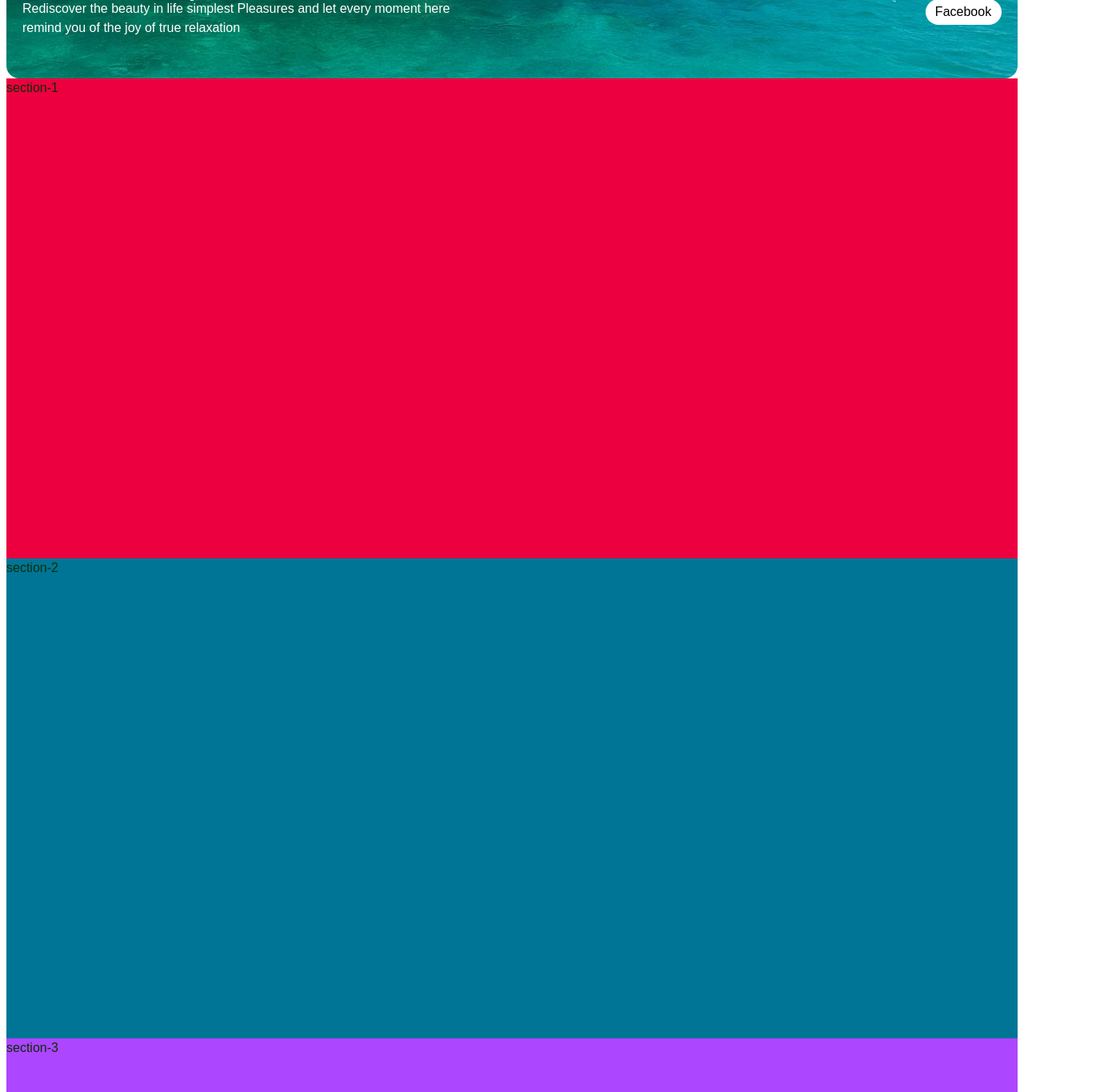
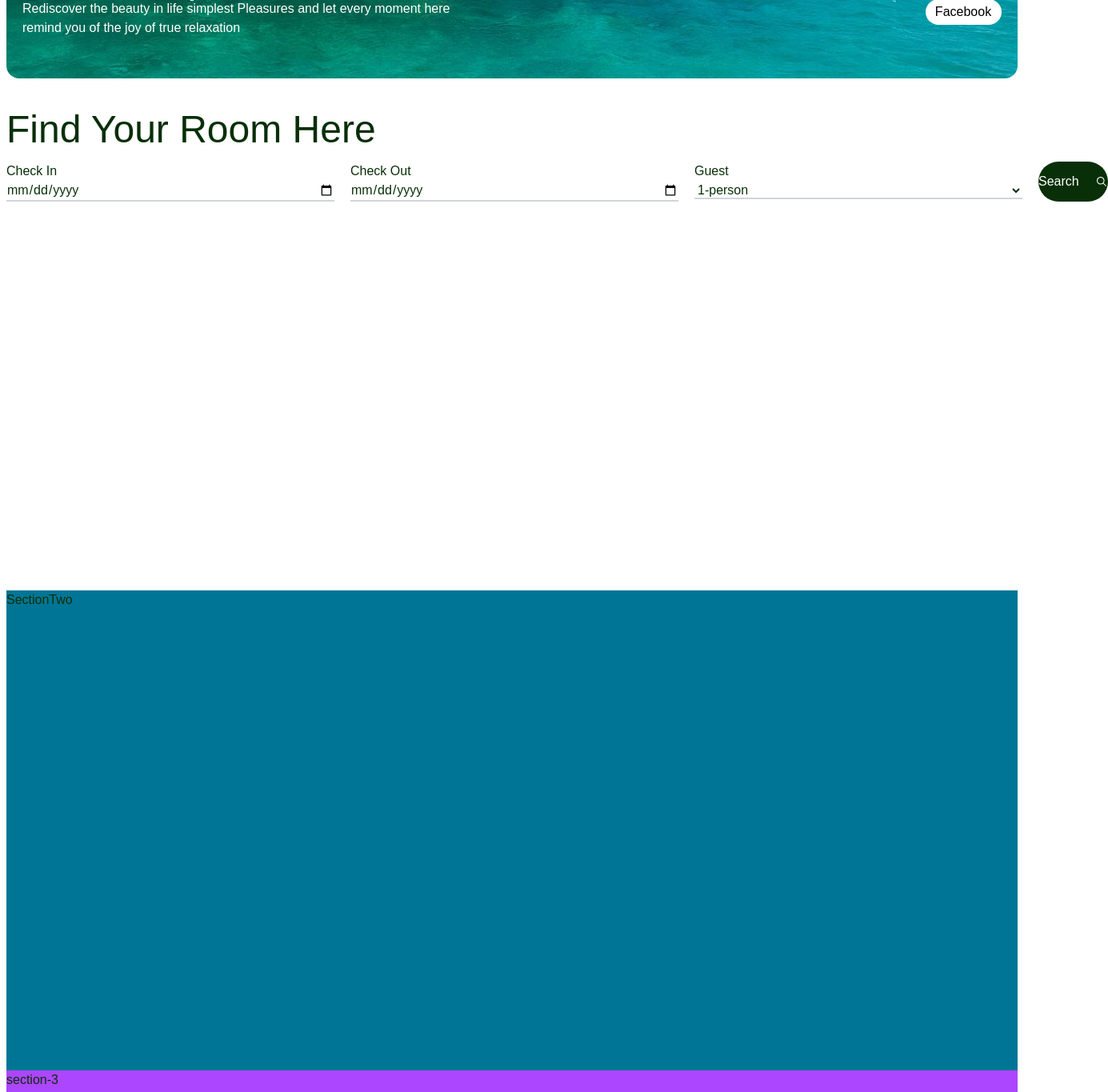
Before and after one commit to Adedejijohn11/Travel-booking, a Next.js app in the folder wanderlust/: page /en in a window 1280 px wide. Shown: the part 580-1945 px from the top of the page at 80% size, 1385 px wide, since content can reach past the window. Built offline with nearby package versions, Linux system fonts and the light colour scheme.

Commit message:
build section-1 form

```diff
--- a/wanderlust/messages/en.json
+++ b/wanderlust/messages/en.json
@@ -8,5 +8,12 @@
     "about": "About",
     "explore": "Expolre",
     "find": "FindRoom"
+  },
+  "SectionOne": {
+    "checkin": "Check In",
+    "Checkout": "Check Out",
+    "find": "Find Your Room Here",
+    "guest": "Guest",
+    "search": "Search"
   }
 }
--- a/wanderlust/messages/fr.json
+++ b/wanderlust/messages/fr.json
@@ -8,5 +8,12 @@
     "about": "À propos",
     "explore": "Explorer",
     "find": "TrouverChambre"
+  },
+  "SectionOne": {
+    "checkin": "Enregistrement",
+    "Checkout": "Vérifiez",
+    "find": "Trouvez votre chambre ici",
+    "guest": "Invité",
+    "search": "Recherche"
   }
 }
--- a/wanderlust/src/app/[locale]/layout.tsx
+++ b/wanderlust/src/app/[locale]/layout.tsx
@@ -4,8 +4,9 @@ import "./globals.css";
 import { notFound } from "next/navigation";
 import { routing } from "@/i18n/routing";
 import { setRequestLocale } from "next-intl/server";
-import Navbar from "@/components/Navbar";
+
 import Footer from "@/components/Footer";
+import Navbar from "@/components/navbar/Navbar";
 
 export function generateStaticParams() {
   return routing.locales.map((locale) => ({ locale }));
--- a/wanderlust/src/app/[locale]/page.tsx
+++ b/wanderlust/src/app/[locale]/page.tsx
@@ -1,3 +1,6 @@
+import SectionOne from "@/components/sections/SectionOne";
+import SectionThree from "@/components/sections/SectionThree";
+import SectionTwo from "@/components/sections/SectionTwo";
 import { useTranslations } from "next-intl";
 import { setRequestLocale } from "next-intl/server";
 import Image from "next/image";
@@ -42,9 +45,15 @@ export default function Home({
             </div>
           </div>
         </div>
-        <div className="h-[600px] w-[100%] bg-rose-600 ">section-1</div>
-        <div className="h-[600px] w-[100%] bg-cyan-700">section-2</div>
-        <div className="h-[600px] w-[100%] bg-purple-500">section-3</div>
+        <div className="h-[600px] w-[100%]  mt-10 ">
+          <SectionOne />
+        </div>
+        <div className="h-[600px] w-[100%] bg-cyan-700">
+          <SectionTwo />
+        </div>
+        <div className="h-[600px] w-[100%] bg-purple-500">
+          <SectionThree />
+        </div>
       </div>
     </>
   );
--- a/wanderlust/src/components/Navbar.tsx
+++ b/wanderlust/src/components/navbar/Navbar.tsx
@@ -1,8 +1,8 @@
 import React from "react";
-import LocaleSwitcher from "./LocaleSwitcher";
 import { IoIosSearch } from "react-icons/io";
 import { IoIosMenu } from "react-icons/io";
 import { useTranslations } from "next-intl";
+import LocaleSwitcher from "./LocaleSwitcher";
 
 const Navbar = () => {
   const t = useTranslations("navbar");
--- /dev/null
+++ b/wanderlust/src/components/sections/SectionOne.tsx
@@ -0,0 +1,52 @@
+import { useTranslations } from "next-intl";
+import React from "react";
+import { IoIosSearch } from "react-icons/io";
+
+const SectionOne = () => {
+  const t = useTranslations("SectionOne");
+
+  return (
+    <div className="flex flex-col">
+      <h1 className=" text-[20px] md:text-5xl">{t("find")}</h1>
+      <form className="flex flex-col lg:flex-row h-[100%] w-[100%] mt-4 gap-5 ">
+        <div>
+          <label htmlFor="date">{t("checkin")}</label> <br />
+          <input
+            type="date"
+            className="w-[100%] md:w-[400px] lg:w-[250px] xl:w-[410px] border-b-2 border-gray-300 "
+          />
+        </div>
+        <div>
+          <label htmlFor="date">{t("Checkout")}</label>
+          <br />
+          <input
+            type="date"
+            className="w-[100%] md:w-[400px] lg:w-[250px]  xl:w-[410px] border-b-2 border-gray-300"
+          />
+        </div>
+        <div>
+          <label htmlFor="">{t("guest")}</label>
+          <br />
+          <select
+            id="guest"
+            className="w-[100%] md:w-[400px] lg:w-[250px] xl:w-[410px] border-b-2 border-gray-300"
+          >
+            <option value="one">1-person</option>
+            <option value="Two">2-people</option>
+            <option value="Three">3-people</option>
+            <option value="Four">4-people</option>
+          </select>
+        </div>
+        <button className="h-[50px] w-[100%] md:w-[400px] lg:w-[190px]  xl:w-[200px] flex  justify-center items-center gap-5 rounded-full text-white bg-foreground">
+          {t("search")}
+          <span>
+            <IoIosSearch />
+          </span>
+        </button>
+      </form>
+      <div></div>
+    </div>
+  );
+};
+
+export default SectionOne;
--- /dev/null
+++ b/wanderlust/src/components/sections/SectionThree.tsx
@@ -0,0 +1,13 @@
+import React from "react";
+
+const SectionThree = () => {
+  return (
+    <div>
+      <section>
+        <h1>section-3</h1>
+      </section>
+    </div>
+  );
+};
+
+export default SectionThree;
--- /dev/null
+++ b/wanderlust/src/components/sections/SectionTwo.tsx
@@ -0,0 +1,7 @@
+import React from "react";
+
+const SectionTwo = () => {
+  return <div>SectionTwo</div>;
+};
+
+export default SectionTwo;
```
Also changed, not shown: wanderlust/src/components/navbar/LocaleSwitcher.tsx (renamed from wanderlust/src/components/LocaleSwitcher.tsx).
